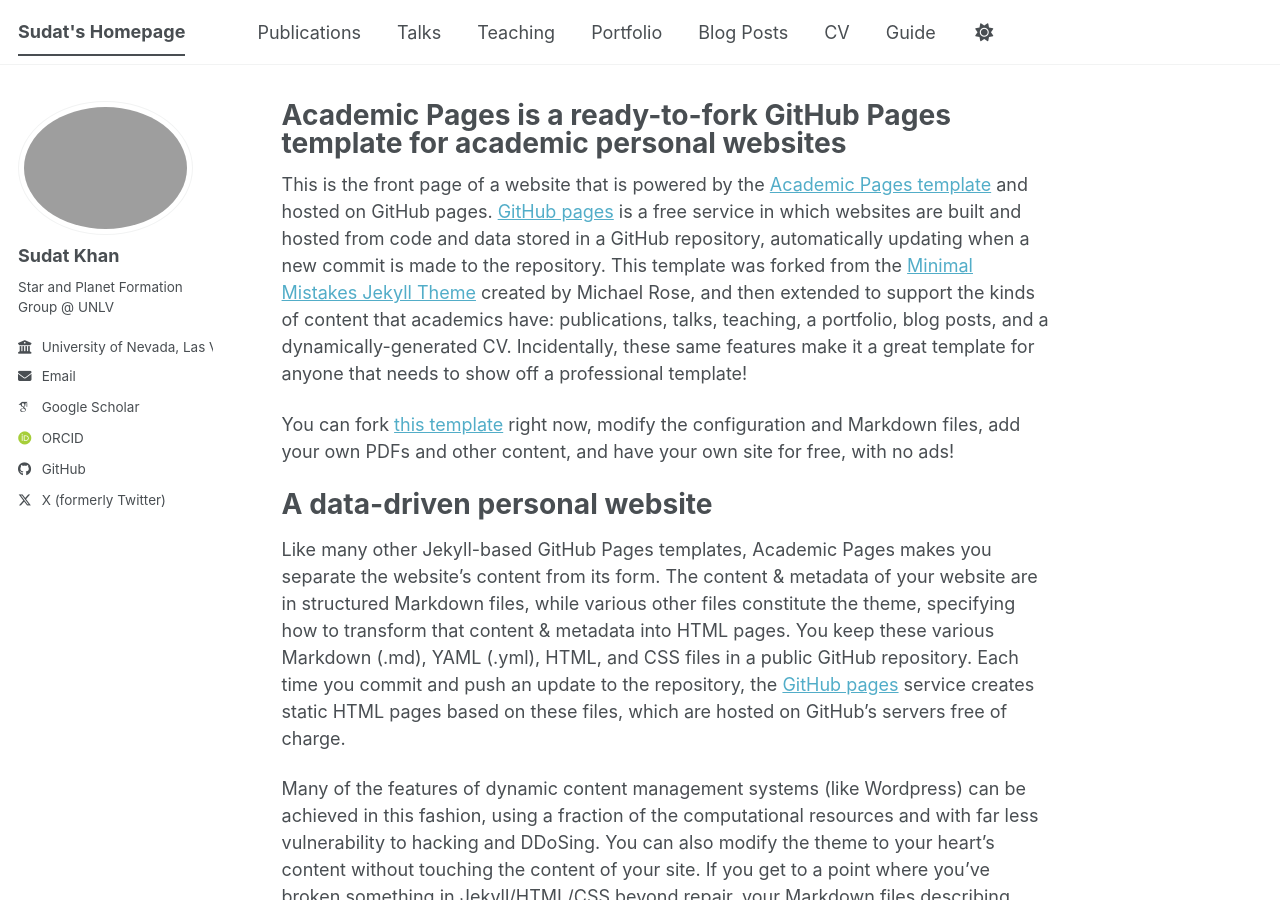
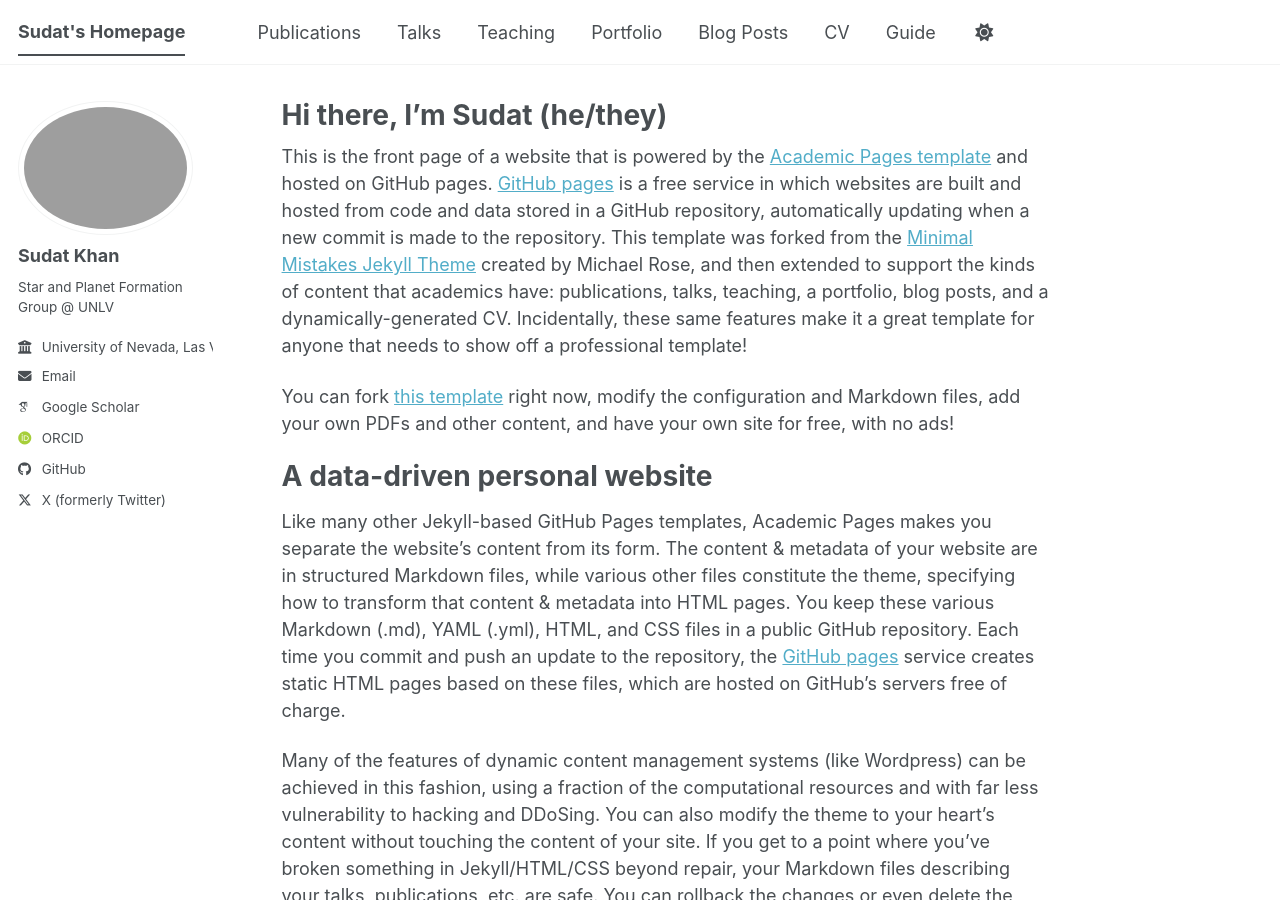
Before and after one commit to SudatKhan/sudatkhan.github.io, a Jekyll site: the page built from _pages/about.md, in a window 1280 px wide and 900 px high. Built offline with Jekyll 4.4.1, drawn with Linux system fonts in a browser that asks for light colours; some web fonts are replaced; a script bundle is joined from its source files by our own code; library files that are not in the unit come from our copies.

Commit message:
about.md

```diff
--- a/_pages/about.md
+++ b/_pages/about.md
@@ -1,6 +1,6 @@
 ---
 permalink: /
-title: "Academic Pages is a ready-to-fork GitHub Pages template for academic personal websites"
+title: "Hi there, I'm Sudat (he/they)"
 author_profile: true
 redirect_from:
   - /about/
```
